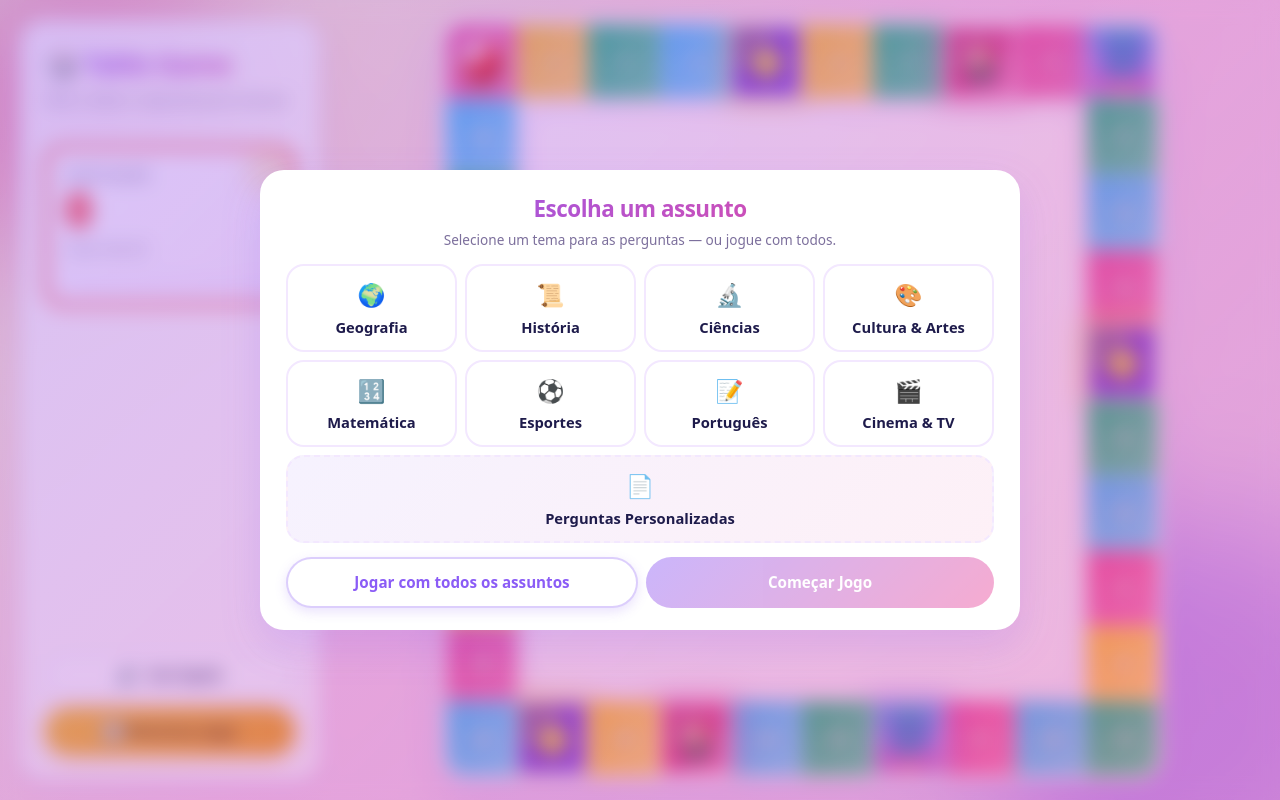
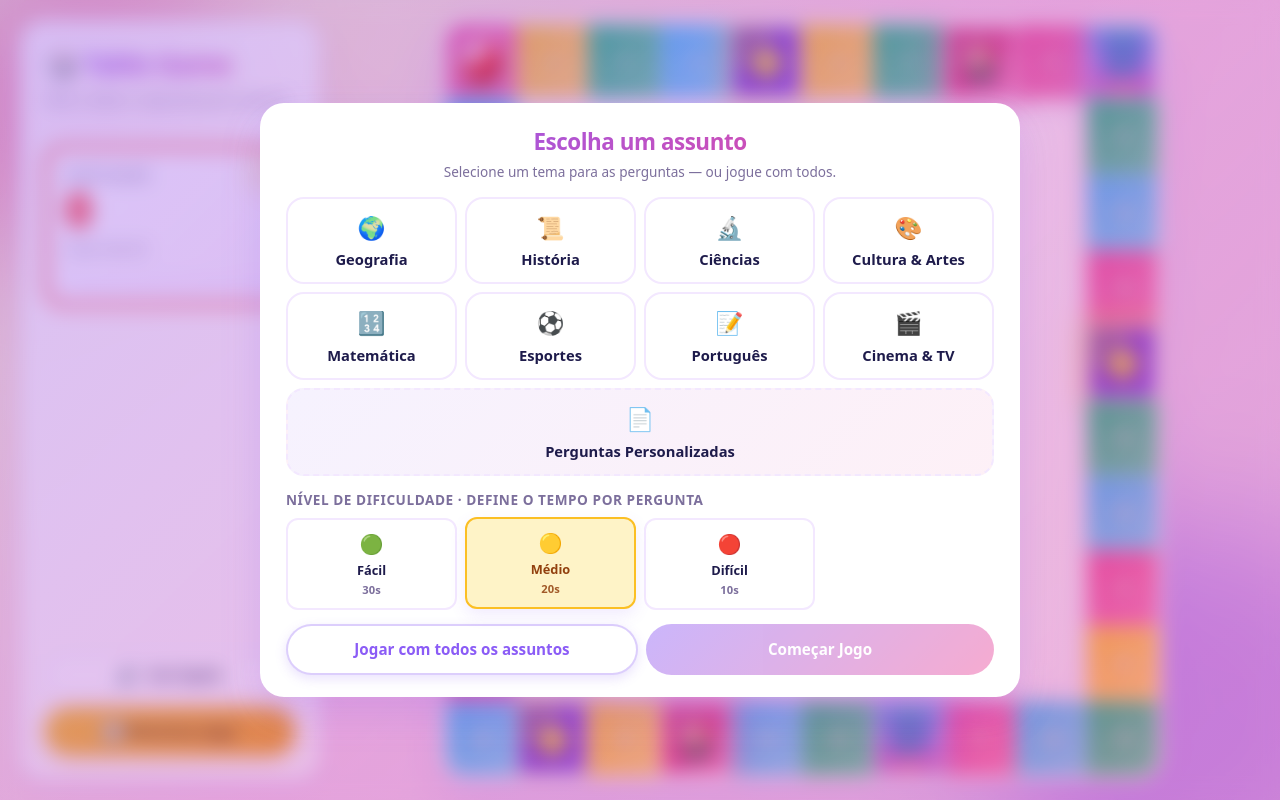
Before and after one commit to tiagokise/table-game, a Next.js app: page / in a window 1280 px wide. Built offline with nearby package versions, Linux system fonts and the light colour scheme.

Commit message:
dificulti

```diff
--- a/src/app/components/Quiz.tsx
+++ b/src/app/components/Quiz.tsx
@@ -1,16 +1,23 @@
-import { useMemo } from 'react';
-
-interface Question {
-  question: string;
-  options: string[];
-  answer: string;
-}
+import { useEffect, useMemo, useRef, useState } from 'react';
+import {
+  DEFAULT_DIFFICULTY,
+  DIFFICULTY_TIME_LIMITS,
+  type Difficulty,
+  type Question,
+} from '../game/types';
 
 interface QuizProps {
   question: Question;
-  onAnswer: (isCorrect: boolean) => void;
+  onAnswer: (isCorrect: boolean, timedOut?: boolean) => void;
   hasSecondChance?: boolean;
+  difficulty?: Difficulty;
 }
+
+const DIFFICULTY_LABELS: Record<Difficulty, string> = {
+  facil: 'Fácil',
+  medio: 'Médio',
+  dificil: 'Difícil',
+};
 
 function shuffle<T>(items: T[]): T[] {
   const copy = [...items];
@@ -21,8 +28,48 @@ function shuffle<T>(items: T[]): T[] {
   return copy;
 }
 
-export default function Quiz({ question, onAnswer, hasSecondChance = false }: QuizProps) {
+export default function Quiz({
+  question,
+  onAnswer,
+  hasSecondChance = false,
+  difficulty: sessionDifficulty,
+}: QuizProps) {
   const shuffledOptions = useMemo(() => shuffle(question.options), [question]);
+  const difficulty: Difficulty = sessionDifficulty ?? question.difficulty ?? DEFAULT_DIFFICULTY;
+  const totalTime = DIFFICULTY_TIME_LIMITS[difficulty];
+
+  const [remaining, setRemaining] = useState(totalTime);
+  const answeredRef = useRef(false);
+
+  useEffect(() => {
+    answeredRef.current = false;
+    setRemaining(totalTime);
+
+    const intervalId = setInterval(() => {
+      setRemaining((prev) => {
+        if (prev <= 1) {
+          clearInterval(intervalId);
+          if (!answeredRef.current) {
+            answeredRef.current = true;
+            onAnswer(false, true);
+          }
+          return 0;
+        }
+        return prev - 1;
+      });
+    }, 1000);
+
+    return () => clearInterval(intervalId);
+  }, [question, totalTime, onAnswer]);
+
+  const handleClick = (option: string) => {
+    if (answeredRef.current) return;
+    answeredRef.current = true;
+    onAnswer(option === question.answer);
+  };
+
+  const progress = Math.max(0, (remaining / totalTime) * 100);
+  const isLow = remaining <= Math.max(3, Math.floor(totalTime * 0.3));
 
   return (
     <div className="quiz">
@@ -32,11 +79,25 @@ export default function Quiz({ question, onAnswer, hasSecondChance = false }: Qu
         </div>
       )}
       <div className="quiz-header">
+        <div className="quiz-meta">
+          <span className={`difficulty-badge difficulty-${difficulty}`}>
+            {DIFFICULTY_LABELS[difficulty]}
+          </span>
+          <span className={`quiz-timer ${isLow ? 'is-low' : ''}`} aria-live="polite">
+            ⏱️ {remaining}s
+          </span>
+        </div>
+        <div className="quiz-timer-bar" aria-hidden>
+          <div
+            className={`quiz-timer-bar-fill ${isLow ? 'is-low' : ''}`}
+            style={{ width: `${progress}%` }}
+          />
+        </div>
         <h2>{question.question}</h2>
       </div>
       <div className="options">
         {shuffledOptions.map((option) => (
-          <button key={option} onClick={() => onAnswer(option === question.answer)}>
+          <button key={option} onClick={() => handleClick(option)}>
             {option}
           </button>
         ))}
--- a/src/app/components/SubjectSelector.tsx
+++ b/src/app/components/SubjectSelector.tsx
@@ -3,13 +3,13 @@
 import { useState } from 'react';
 import dynamic from 'next/dynamic';
 import { SUBJECTS } from '../game/subjects';
-import type { Subject, Question } from '../game/types';
+import type { Difficulty, Subject, Question } from '../game/types';
 
 const PdfUploader = dynamic(() => import('./PdfUploader'), { ssr: false });
 
 interface SubjectSelectorProps {
-  onStart: (subject: Subject | null) => void;
-  onStartCustom: (questions: Question[]) => void;
+  onStart: (subject: Subject | null, difficulty: Difficulty) => void;
+  onStartCustom: (questions: Question[], difficulty: Difficulty) => void;
 }
 
 interface ExtractedSet {
@@ -17,8 +17,15 @@ interface ExtractedSet {
   title: string | null;
 }
 
+const DIFFICULTY_OPTIONS: { id: Difficulty; label: string; emoji: string; time: number }[] = [
+  { id: 'facil', label: 'Fácil', emoji: '🟢', time: 30 },
+  { id: 'medio', label: 'Médio', emoji: '🟡', time: 20 },
+  { id: 'dificil', label: 'Difícil', emoji: '🔴', time: 10 },
+];
+
 export default function SubjectSelector({ onStart, onStartCustom }: SubjectSelectorProps) {
   const [selected, setSelected] = useState<Subject | null>(null);
+  const [difficulty, setDifficulty] = useState<Difficulty>('medio');
   const [mode, setMode] = useState<'select' | 'custom' | 'confirm'>('select');
   const [extracted, setExtracted] = useState<ExtractedSet | null>(null);
 
@@ -60,7 +67,7 @@ export default function SubjectSelector({ onStart, onStartCustom }: SubjectSelec
             <button
               type="button"
               className="subject-start"
-              onClick={() => onStartCustom(extracted.questions)}
+              onClick={() => onStartCustom(extracted.questions, difficulty)}
             >
               Começar Jogo
             </button>
@@ -132,11 +139,33 @@ export default function SubjectSelector({ onStart, onStartCustom }: SubjectSelec
           </button>
         </div>
 
+        <section className="difficulty-section" aria-label="Nível de dificuldade">
+          <span className="difficulty-section-label">Nível de dificuldade · define o tempo por pergunta</span>
+          <div className="difficulty-options">
+            {DIFFICULTY_OPTIONS.map((opt) => {
+              const isActive = difficulty === opt.id;
+              return (
+                <button
+                  key={opt.id}
+                  type="button"
+                  className={`difficulty-option difficulty-${opt.id} ${isActive ? 'active' : ''}`}
+                  onClick={() => setDifficulty(opt.id)}
+                  aria-pressed={isActive}
+                >
+                  <span className="difficulty-option-emoji" aria-hidden>{opt.emoji}</span>
+                  <span className="difficulty-option-label">{opt.label}</span>
+                  <span className="difficulty-option-time">{opt.time}s</span>
+                </button>
+              );
+            })}
+          </div>
+        </section>
+
         <div className="subject-actions">
           <button
             type="button"
             className="subject-start subject-start--all"
-            onClick={() => onStart(null)}
+            onClick={() => onStart(null, difficulty)}
           >
             Jogar com todos os assuntos
           </button>
@@ -144,7 +173,7 @@ export default function SubjectSelector({ onStart, onStartCustom }: SubjectSelec
             type="button"
             className="subject-start"
             disabled={selected === null}
-            onClick={() => onStart(selected)}
+            onClick={() => onStart(selected, difficulty)}
           >
             Começar Jogo
           </button>
--- a/src/app/game/types.ts
+++ b/src/app/game/types.ts
@@ -10,11 +10,22 @@ export type Subject =
   | 'portugues'
   | 'cinema';
 
+export type Difficulty = 'facil' | 'medio' | 'dificil';
+
+export const DIFFICULTY_TIME_LIMITS: Record<Difficulty, number> = {
+  facil: 30,
+  medio: 20,
+  dificil: 10,
+};
+
+export const DEFAULT_DIFFICULTY: Difficulty = 'medio';
+
 export interface Question {
   question: string;
   options: string[];
   answer: string;
   subject?: Subject;
+  difficulty?: Difficulty;
 }
 
 export interface Player {
--- a/src/app/globals.css
+++ b/src/app/globals.css
@@ -273,6 +273,107 @@ main.game-container {
   gap: 8px;
 }
 
+.difficulty-section {
+  display: flex;
+  flex-direction: column;
+  gap: 8px;
+}
+
+.difficulty-section-label {
+  font-size: 0.85rem;
+  font-weight: 700;
+  color: var(--text-muted);
+  text-transform: uppercase;
+  letter-spacing: 0.04em;
+}
+
+.difficulty-options {
+  display: grid;
+  grid-template-columns: repeat(4, 1fr);
+  gap: 8px;
+}
+
+.difficulty-option {
+  display: flex;
+  flex-direction: column;
+  align-items: center;
+  justify-content: center;
+  gap: 4px;
+  padding: 10px 6px;
+  border-radius: var(--radius-sm);
+  border: 2px solid var(--border);
+  background: white;
+  font-family: inherit;
+  font-size: 0.8rem;
+  font-weight: 600;
+  color: var(--text);
+  cursor: pointer;
+  transition: transform 0.1s ease, box-shadow 0.15s ease, border-color 0.15s ease, background-color 0.15s ease;
+}
+
+.difficulty-option:hover {
+  transform: translateY(-1px);
+  box-shadow: var(--shadow-sm);
+}
+
+.difficulty-option.active {
+  box-shadow: var(--shadow-md);
+  transform: translateY(-1px);
+}
+
+.difficulty-option.difficulty-facil.active {
+  border-color: #34d399;
+  background: #d1fae5;
+  color: #065f46;
+}
+
+.difficulty-option.difficulty-medio.active {
+  border-color: #fbbf24;
+  background: #fef3c7;
+  color: #92400e;
+}
+
+.difficulty-option.difficulty-dificil.active {
+  border-color: #f87171;
+  background: #fee2e2;
+  color: #991b1b;
+}
+
+.difficulty-option-emoji {
+  font-size: 1.2rem;
+}
+
+.difficulty-option-label {
+  text-align: center;
+  line-height: 1.15;
+}
+
+.difficulty-option-time {
+  font-size: 0.7rem;
+  font-weight: 600;
+  color: var(--text-muted);
+  font-variant-numeric: tabular-nums;
+}
+
+.difficulty-option.active .difficulty-option-time {
+  color: inherit;
+  opacity: 0.85;
+}
+
+@media (max-width: 768px) {
+  .difficulty-options {
+    gap: 6px;
+  }
+  .difficulty-option {
+    padding: 8px 4px;
+    font-size: 0.7rem;
+    border-width: 1.5px;
+  }
+  .difficulty-option-emoji {
+    font-size: 1rem;
+  }
+}
+
 .subject-start {
   flex: 1;
   padding: 12px 16px;
@@ -1834,6 +1935,93 @@ main.game-container {
   }
 }
 
+/* ===== Difficulty badge + timer ===== */
+.quiz-meta {
+  display: flex;
+  align-items: center;
+  justify-content: space-between;
+  gap: 10px;
+  margin-bottom: 10px;
+}
+
+.difficulty-badge {
+  display: inline-flex;
+  align-items: center;
+  gap: 6px;
+  padding: 4px 12px;
+  border-radius: 999px;
+  font-size: 0.78rem;
+  font-weight: 700;
+  letter-spacing: 0.02em;
+  text-transform: uppercase;
+  border: 1.5px solid transparent;
+}
+
+.difficulty-badge.difficulty-facil {
+  background: linear-gradient(135deg, #d1fae5 0%, #a7f3d0 100%);
+  color: #065f46;
+  border-color: #6ee7b7;
+}
+
+.difficulty-badge.difficulty-medio {
+  background: linear-gradient(135deg, #fef3c7 0%, #fde68a 100%);
+  color: #92400e;
+  border-color: #fbbf24;
+}
+
+.difficulty-badge.difficulty-dificil {
+  background: linear-gradient(135deg, #fee2e2 0%, #fecaca 100%);
+  color: #991b1b;
+  border-color: #f87171;
+}
+
+.quiz-timer {
+  display: inline-flex;
+  align-items: center;
+  gap: 4px;
+  font-size: 0.95rem;
+  font-weight: 700;
+  font-variant-numeric: tabular-nums;
+  color: var(--text);
+  padding: 4px 10px;
+  border-radius: 999px;
+  background: var(--surface-muted);
+  border: 1.5px solid var(--border);
+  transition: color 0.2s ease, background-color 0.2s ease, border-color 0.2s ease;
+}
+
+.quiz-timer.is-low {
+  color: #b91c1c;
+  background: #fee2e2;
+  border-color: #fca5a5;
+  animation: timer-pulse 0.9s ease-in-out infinite;
+}
+
+@keyframes timer-pulse {
+  0%, 100% { transform: scale(1); }
+  50% { transform: scale(1.06); }
+}
+
+.quiz-timer-bar {
+  width: 100%;
+  height: 6px;
+  background: var(--border);
+  border-radius: 999px;
+  overflow: hidden;
+  margin-bottom: 14px;
+}
+
+.quiz-timer-bar-fill {
+  height: 100%;
+  background: linear-gradient(90deg, var(--primary) 0%, var(--pink) 100%);
+  border-radius: 999px;
+  transition: width 1s linear, background 0.3s ease;
+}
+
+.quiz-timer-bar-fill.is-low {
+  background: linear-gradient(90deg, #f87171 0%, #dc2626 100%);
+}
+
 /* ===== Second-chance banner inside quiz ===== */
 .quiz-second-chance {
   margin-bottom: 14px;
--- a/src/app/page.tsx
+++ b/src/app/page.tsx
@@ -11,7 +11,7 @@ import { initialGameState } from './game/game-state';
 import { questions } from './game/questions';
 import { SUBJECTS } from './game/subjects';
 import { BONUS_EXTRA_STEPS, getSpecialCell } from './game/board-config';
-import { GameState, Question, Subject, SpecialCellType } from './game/types';
+import { Difficulty, GameState, Question, Subject, SpecialCellType } from './game/types';
 import { useSound } from './hooks/useSound';
 
 const Board = dynamic(() => import('./components/Board'), { ssr: false });
@@ -34,6 +34,7 @@ export default function Home() {
   const [steppedCells, setSteppedCells] = useState<number[]>([]);
   const [landingCell, setLandingCell] = useState<number | null>(null);
   const [selectedSubject, setSelectedSubject] = useState<Subject | null>(null);
+  const [selectedDifficulty, setSelectedDifficulty] = useState<Difficulty>('medio');
   const [hasStarted, setHasStarted] = useState(false);
   const [triggeredSpecial, setTriggeredSpecial] = useState<{ position: number; type: SpecialCellType } | null>(null);
   const [showConfetti, setShowConfetti] = useState(false);
@@ -44,10 +45,15 @@ export default function Home() {
   const { play: playSound, muted, toggleMute } = useSound();
 
   const activeQuestions = useMemo(() => {
-    if (customQuestions && customQuestions.length > 0) return customQuestions;
-    if (selectedSubject) return questions.filter((q) => q.subject === selectedSubject);
-    return questions;
-  }, [customQuestions, selectedSubject]);
+    const base = customQuestions && customQuestions.length > 0
+      ? customQuestions
+      : selectedSubject
+        ? questions.filter((q) => q.subject === selectedSubject)
+        : questions;
+
+    const matching = base.filter((q) => !q.difficulty || q.difficulty === selectedDifficulty);
+    return matching.length > 0 ? matching : base;
+  }, [customQuestions, selectedSubject, selectedDifficulty]);
 
   const clearAuxTimers = () => {
     auxTimersRef.current.forEach(clearTimeout);
@@ -199,7 +205,7 @@ export default function Home() {
     finishMovement(position);
   };
 
-  const handleAnswer = (isCorrect: boolean) => {
+  const handleAnswer = (isCorrect: boolean, timedOut = false) => {
     const currentPlayer = gameState.players[gameState.currentPlayerIndex];
 
     if (!isCorrect && currentPlayer.hasSecondChance) {
@@ -213,7 +219,9 @@ export default function Home() {
         return { ...prev, players: newPlayers, isQuizVisible: false };
       });
       setFeedback({
-        message: 'Errou! Sua chance extra trouxe uma nova pergunta…',
+        message: timedOut
+          ? 'Tempo esgotado! Sua chance extra trouxe uma nova pergunta…'
+          : 'Errou! Sua chance extra trouxe uma nova pergunta…',
         isCorrect: false,
       });
       animationTimerRef.current = setTimeout(() => {
@@ -237,7 +245,11 @@ export default function Home() {
     playSound(isCorrect ? 'correct' : 'incorrect');
     setGameState((prev) => ({ ...prev, isQuizVisible: false }));
     setFeedback({
-      message: isCorrect ? 'Você respondeu corretamente!' : 'Você respondeu incorretamente!',
+      message: isCorrect
+        ? 'Você respondeu corretamente!'
+        : timedOut
+          ? 'Tempo esgotado!'
+          : 'Você respondeu incorretamente!',
       isCorrect,
     });
 
@@ -269,6 +281,7 @@ export default function Home() {
     setSteppedCells([]);
     setLandingCell(null);
     setSelectedSubject(null);
+    setSelectedDifficulty('medio');
     setHasStarted(false);
     setTriggeredSpecial(null);
     setShowConfetti(false);
@@ -276,14 +289,16 @@ export default function Home() {
     setCardChoicePending(null);
   };
 
-  const handleStart = (subject: Subject | null) => {
+  const handleStart = (subject: Subject | null, difficulty: Difficulty) => {
     setSelectedSubject(subject);
+    setSelectedDifficulty(difficulty);
     setHasStarted(true);
   };
 
-  const handleStartCustom = (newQuestions: Question[]) => {
+  const handleStartCustom = (newQuestions: Question[], difficulty: Difficulty) => {
     setCustomQuestions(newQuestions);
     setSelectedSubject(null);
+    setSelectedDifficulty(difficulty);
     setHasStarted(true);
   };
 
@@ -441,6 +456,7 @@ export default function Home() {
             question={gameState.currentQuestion}
             onAnswer={handleAnswer}
             hasSecondChance={currentPlayer.hasSecondChance}
+            difficulty={selectedDifficulty}
           />
         </div>
       )}
```
Also changed, not shown: src/app/game/gemini.ts (+43 -4 lines).
